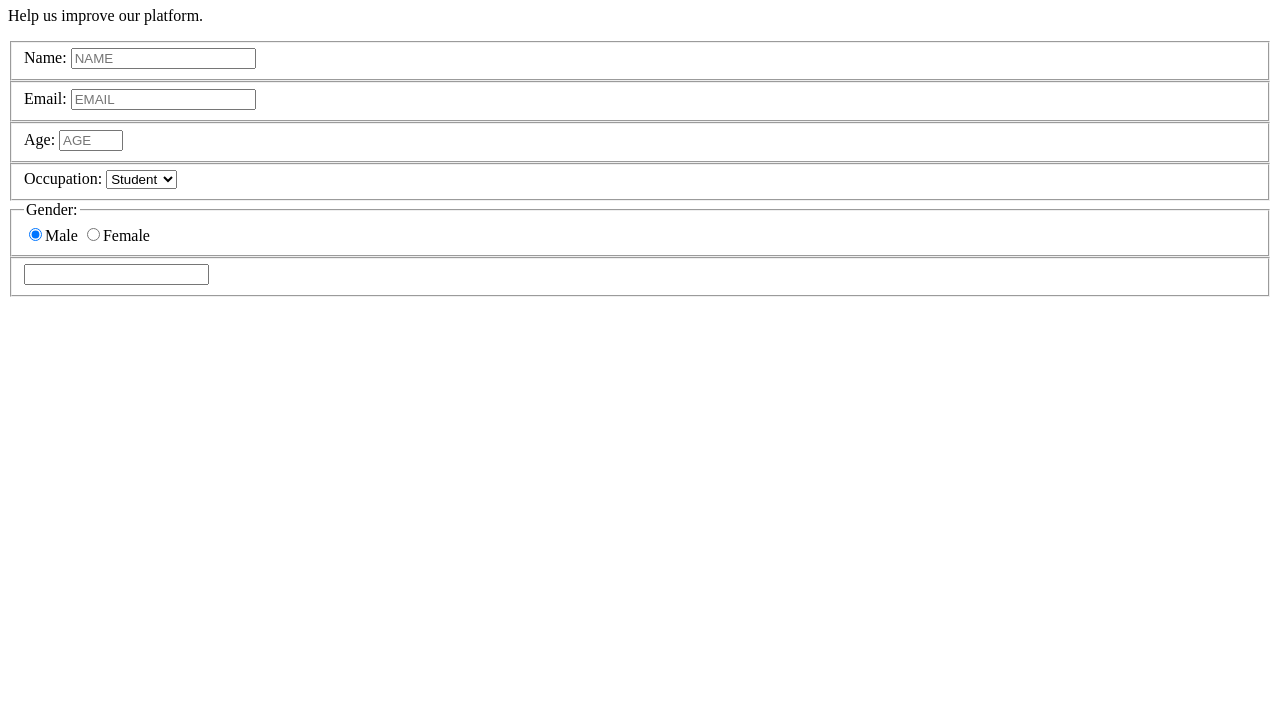
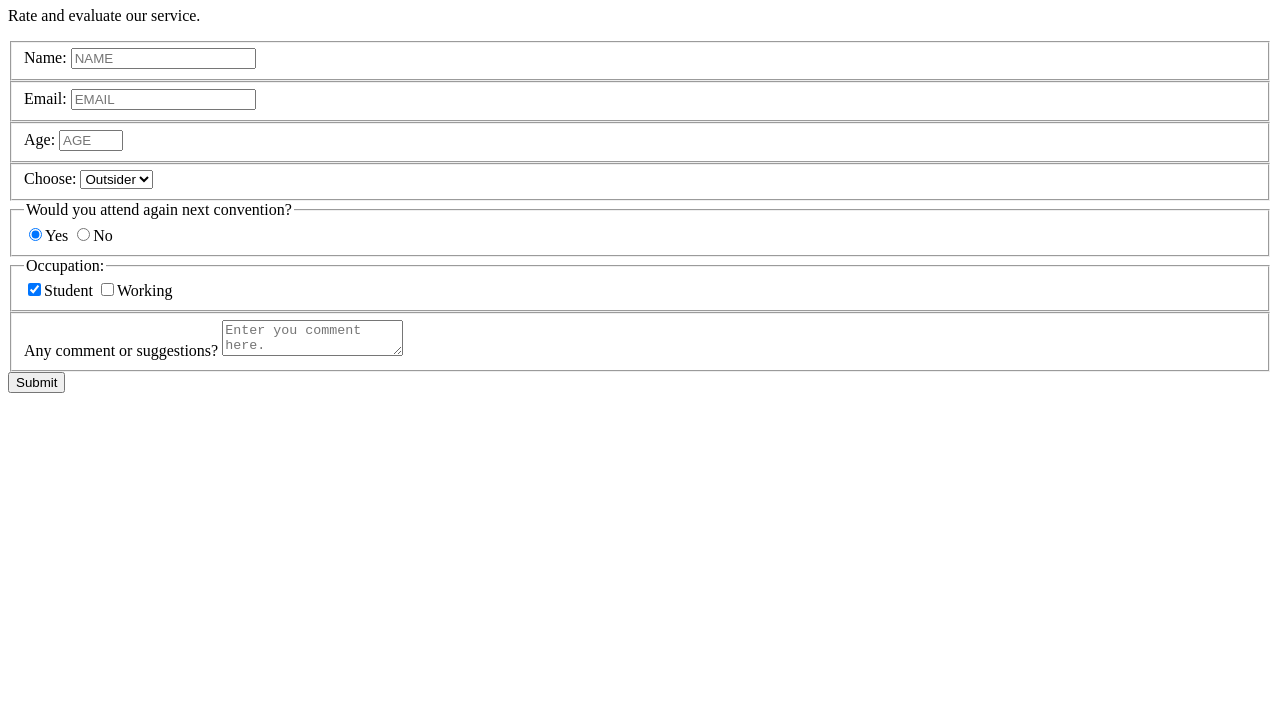
Before and after one commit to 0asisCat/survey-form-fcc, a plain HTML site: page index.html in a window 1280 px wide. Shown: the part 73-800 px from the top of the page. Drawn offline with Linux system fonts and the light colour scheme.

Commit message:
submit button

```diff
--- a/index.html
+++ b/index.html
@@ -1,11 +1,13 @@
 <!DOCTYPE html>
 <html>
   <head>
-
+    <meta charset="UTF-8">
+    <title>Survey Form</title>
+    <link rel="stylesheet" href="styles.css">
   </head>
   <body>
-    <h1 id="title">SURVEY FORM</h1>
-    <p id="description">Help us improve our platform.</p>
+    <h1 id="title">CONVENTION SURVEY FORM</h1>
+    <p id="description">Rate and evaluate our service.</p>
     <form id="survey-form">
       <fieldset>
         <label for="name" id="name-label">Name: <input id="name" type="text" placeholder="NAME" required></label>
@@ -14,27 +16,33 @@
         <label for="email" id="email-label">Email: <input id="email" type="email" placeholder="EMAIL" required></label>
       </fieldset>
       <fieldset>
-        <label for="number" id="number-label">Age: <input id="number" type="number" min="7" max="120" placeholder="AGE" required>
+        <label for="number" id="number-label">Age: <input id="number" type="number" min="16" max="120" placeholder="AGE" required>
         </label>
       </fieldset>
       <fieldset>
-        <label for="dropdown">Occupation:
+        <label for="dropdown">Choose:
             <select id="dropdown">
-                <option>Student</option>
-                <option>Working</option>
+                <option>Outsider</option>
+                <option>Insider</option>
             </select>
         </label>
       </fieldset>
       <fieldset>
-        <legend>Gender:</legend>
-            <label><input type="radio" name="radio" value="Male" checked>Male</label>
-            <label><input type="radio" name="radio" value="Female">Female</label>
+        <legend>Would you attend again next convention?</legend>
+            <label><input type="radio" name="radio" value="yes" checked>Yes</label>
+            <label><input type="radio" name="radio" value="No">No</label>
       </fieldset>
       <fieldset>
-        <label>
-          <input>
+        <legend>Occupation:</legend>
+          <input type="checkbox" value="Student" name="occupation" checked><label>Student</label>
+          <input type="checkbox" value="Working" name="occupation" ><label>Working</label>
+      </fieldset>
+      <fieldset>
+        <label>Any comment or suggestions?
+          <textarea placeholder="Enter you comment here."></textarea>
         </label>
       </fieldset>
+      <input type="submit" value="Submit">
     </form>
   </body>
 </html>
```
